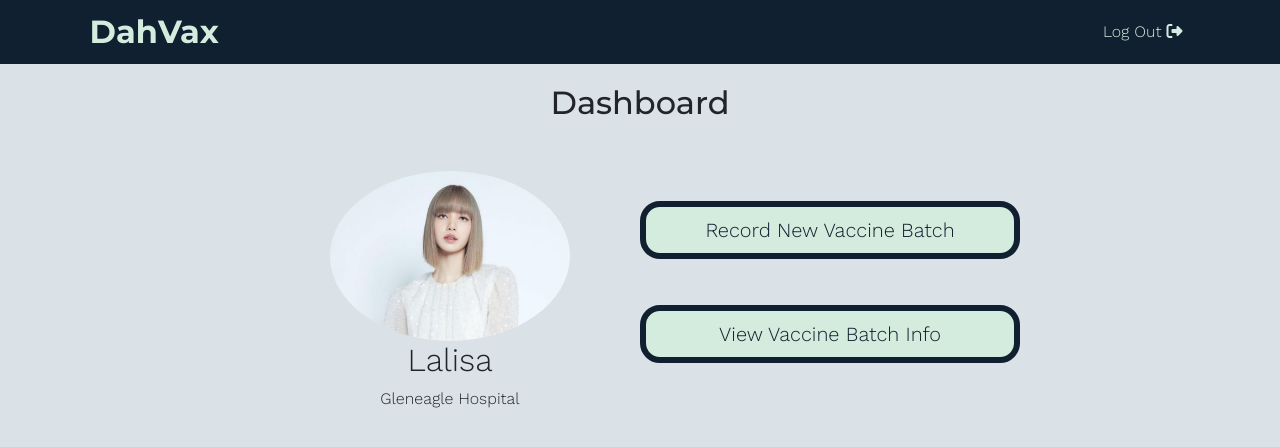
After one commit to henrytheiv/DahVax, a PHP site: page /AdminMenu.html in a window 1280 px wide. The commit adds this page. Shown: the top 447 px of the page. Run offline with PHP 8.4, Linux system fonts and the light colour scheme; some libraries are stand-ins or nearby versions.

Commit message:
Add AdminMenu page

```diff
--- /dev/null
+++ b/AdminMenu.html
@@ -0,0 +1,101 @@
+<!DOCTYPE html>
+
+<html>
+  <head>
+    <meta charset="utf-8" />
+    <meta http-equiv="X-UA-Compatible" content="IE=edge" />
+    <title>Dashboard - Admin</title>
+    <meta name="description" content="" />
+    <meta name="viewport" content="width=device-width, initial-scale=1" />
+    <!-- Stylesheets -->
+    <link
+      href="https://cdn.jsdelivr.net/npm/bootstrap@5.1.1/dist/css/bootstrap.min.css"
+      rel="stylesheet"
+      integrity="sha384-F3w7mX95PdgyTmZZMECAngseQB83DfGTowi0iMjiWaeVhAn4FJkqJByhZMI3AhiU"
+      crossorigin="anonymous"
+    />
+    <link rel="stylesheet" href="styles.css" />
+
+    <!-- Bootstrap javascripts -->
+    <script
+      src="https://code.jquery.com/jquery-3.2.1.slim.min.js"
+      integrity="sha384-KJ3o2DKtIkvYIK3UENzmM7KCkRr/rE9/Qpg6aAZGJwFDMVNA/GpGFF93hXpG5KkN"
+      crossorigin="anonymous"
+    ></script>
+    <script
+      src="https://cdnjs.cloudflare.com/ajax/libs/popper.js/1.12.9/umd/popper.min.js"
+      integrity="sha384-ApNbgh9B+Y1QKtv3Rn7W3mgPxhU9K/ScQsAP7hUibX39j7fakFPskvXusvfa0b4Q"
+      crossorigin="anonymous"
+    ></script>
+    <script
+      src="https://maxcdn.bootstrapcdn.com/bootstrap/4.0.0/js/bootstrap.min.js"
+      integrity="sha384-JZR6Spejh4U02d8jOt6vLEHfe/JQGiRRSQQxSfFWpi1MquVdAyjUar5+76PVCmYl"
+      crossorigin="anonymous"
+    ></script>
+
+    <!-- Font Awesome -->
+    <script
+      src="https://kit.fontawesome.com/2c48061f8d.js"
+      crossorigin="anonymous"
+    ></script>
+
+    <!-- Google Fonts -->
+    <link rel="preconnect" href="https://fonts.googleapis.com" />
+    <link rel="preconnect" href="https://fonts.gstatic.com" crossorigin />
+    <link
+      href="https://fonts.googleapis.com/css2?family=Montserrat:wght@500;700&display=swap"
+      rel="stylesheet"
+    />
+    <link
+      href="https://fonts.googleapis.com/css2?family=Work+Sans:wght@300&display=swap"
+      rel="stylesheet"
+    />
+  </head>
+  <body>
+    <nav class="navbar navbar-expand-lg custom-navbar" id="navbarNav">
+      <span class="navbar-brand mb-0 h1">DahVax</span>
+
+      <ul class="navbar-nav ms-auto">
+        <li class="nav-item">
+          <a class="nav-link" href="index.html"
+            >Log Out <i class="fas fa-sign-out-alt"></i
+          ></a>
+        </li>
+      </ul>
+    </nav>
+
+    <h2 class="page-title">Dashboard</h2>
+
+    <div class="container mt-5">
+      <div class="row justify-content-center">
+        <div class="col-lg-4 text-center">
+          <img src="images/lalisa.jpg" class="profile-pic" />
+          <h2>Lalisa</h2>
+          <p>Gleneagle Hospital</p>
+        </div>
+        <div class="col-lg-4">
+          <div class="row">
+            <a
+              class="btn btn-primary btn-lg mb-3 function-button"
+              href="RecordNewVaccineBatch.html"
+              role="button"
+            >
+              Record New Vaccine Batch
+            </a>
+          </div>
+          <div class="row">
+            <a
+              class="btn btn-primary btn-lg mb-3 function-button"
+              href="#"
+              role="button"
+            >
+              View Vaccine Batch Info
+            </a>
+          </div>
+        </div>
+      </div>
+    </div>
+
+    <script src="scripts.js"></script>
+  </body>
+</html>
--- a/styles.css
+++ b/styles.css
@@ -37,6 +37,21 @@ tr:first-child th {
 
 .table i {
   color: #152d35;
+}
+
+.profile-pic {
+  width: 240px;
+  height: 170px;
+  border-radius: 100%;
+}
+
+.function-button{
+
+  margin-top: 30px;
+  color: #112031;
+  background-color: #d4ecdd;
+  border: 6px solid #112031;
+  border-radius: 20px;
 }
 
 /* .container {
@@ -213,7 +228,6 @@ body.showPopUp .popup {
 }
 
 .popup .header {
-
   font-family: "Montserrat", sans-serif;
   text-align: center;
   font-size: 20px;
@@ -222,14 +236,13 @@ body.showPopUp .popup {
   margin: 20px 0px;
 }
 
-.popup .information{
+.popup .information {
   display: block;
   text-align: center;
   font-size: 1rem;
   font-weight: 300;
   color: #222;
   padding: 0%;
-
 }
 
 .popup .form .element {
@@ -250,7 +263,7 @@ body.showPopUp .popup {
   background: #eee;
   border-radius: 5px;
 }
-.popup .form .element button.record{
+.popup .form .element button.record {
   margin: auto;
   margin-top: 0px;
   display: block;
@@ -272,8 +285,20 @@ body.showPopUp .popup {
   width: 40%;
 }
 
-@media (max-width: 900px) {
+@media (max-width: 1000px) {
   .login-form {
     width: 50%;
   }
+
+  .function-button{
+    margin: auto;
+    width: 60%;
+  }
 }
+
+@media (max-width: 600px) {
+  .function-button {
+    margin: auto;
+    width: 60%;
+  }
+}
```
Also changed, not shown: RecordNewVaccineBatch.html (+4 -3 lines), images/lalisa.jpg (added).
